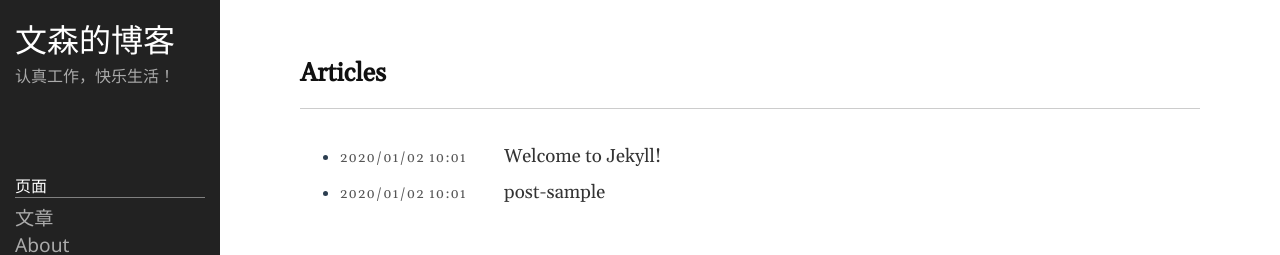
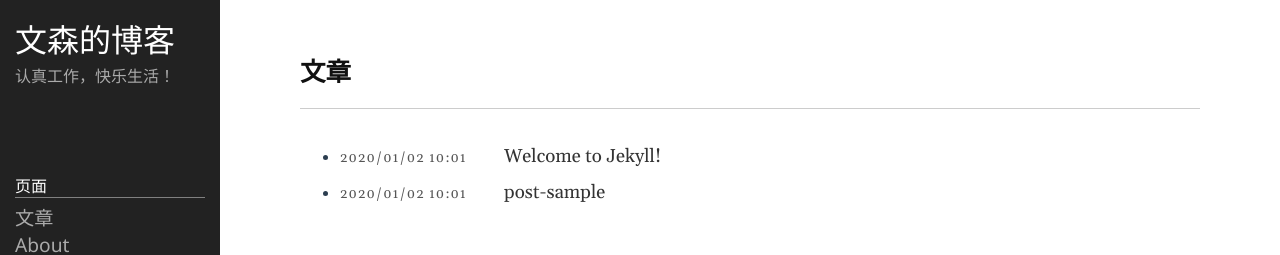
Before and after one commit to Vincent-0112/Vincent-0112.github.io, a Jekyll site: the page built from index.md, in a window 1280 px wide. Shown: the top 255 px of the page. Built offline with Jekyll 4.4.1, drawn with Linux system fonts in a browser that asks for light colours.

Commit message:
Update home.html

```diff
--- a/_includes/home.html
+++ b/_includes/home.html
@@ -1,6 +1,6 @@
 <article class="post">
   <header class="post-header home">
-    <div class="post-title">Articles</div>
+    <div class="post-title">文章</div>
   </header>
 
   <div class="post-content">
```
